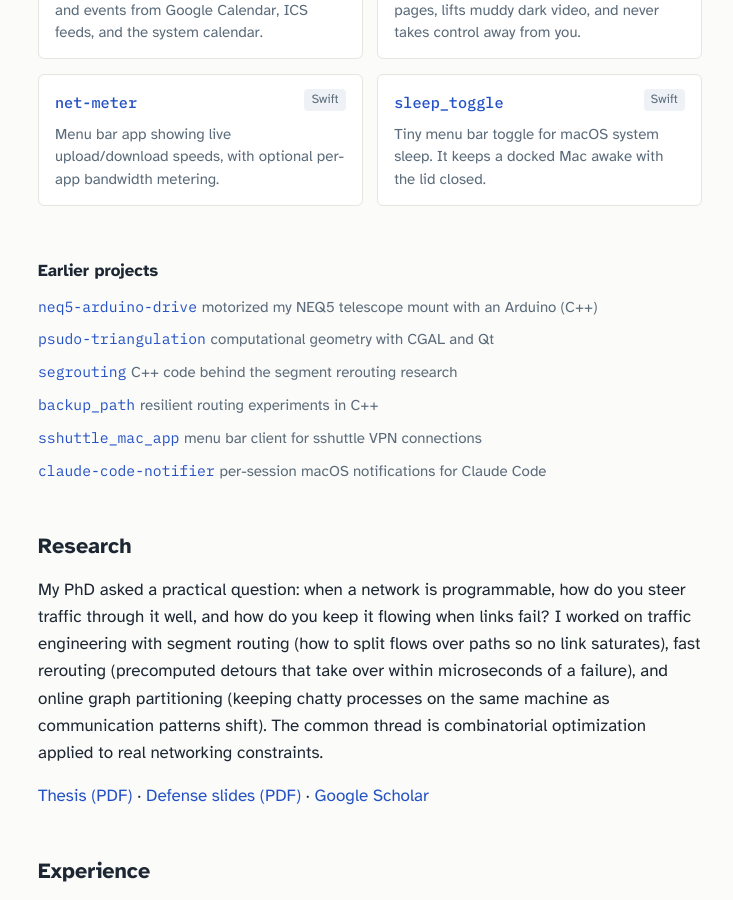
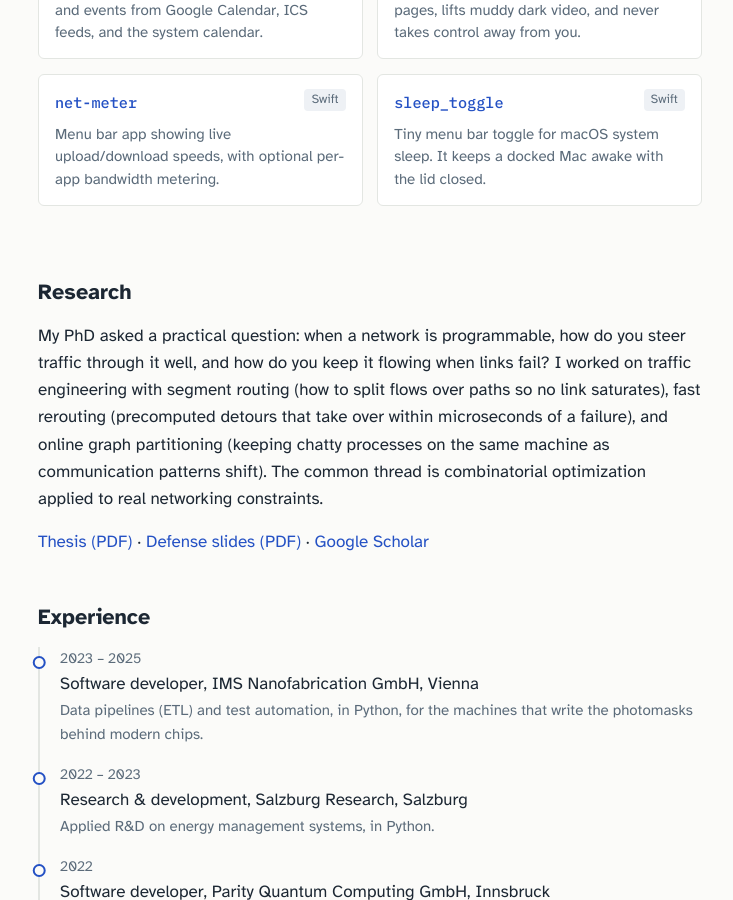
Before and after one commit to maparham/maparham.github.io, a Jekyll site: the page built from index.html, in a window 1280 px wide and 900 px high, scrolled down 1209 px. Shown: the whole window, without its empty margins (270-1003 px from the left). Built offline with Jekyll 4.4.1, drawn with Linux system fonts in a browser that asks for light colours.

Commit message:
remove earlier projects section
Co-Authored-By: Claude Fable 5 <noreply@anthropic.com>
Claude-Session: https://claude.ai/code/session_016FG9etUFyaNwN4uCRVy8qa

```diff
--- a/index.html
+++ b/index.html
@@ -92,16 +92,6 @@ combine applied research with hands-on software development.
   <p class="recent-label" id="recent-label" hidden>Recently pushed on GitHub</p>
   <ul id="recent-repos"></ul>
 </div>
-
-<h3 class="earlier-title">Earlier projects</h3>
-<ul class="earlier">
-  <li><a class="repo" href="https://github.com/maparham/neq5-arduino-drive">neq5-arduino-drive</a> <span class="note">motorized my NEQ5 telescope mount with an Arduino (C++)</span></li>
-  <li><a class="repo" href="https://github.com/maparham/psudo-triangulation">psudo-triangulation</a> <span class="note">computational geometry with CGAL and Qt</span></li>
-  <li><a class="repo" href="https://github.com/maparham/segrouting">segrouting</a> <span class="note">C++ code behind the segment rerouting research</span></li>
-  <li><a class="repo" href="https://github.com/maparham/backup_path">backup_path</a> <span class="note">resilient routing experiments in C++</span></li>
-  <li><a class="repo" href="https://github.com/maparham/sshuttle_mac_app">sshuttle_mac_app</a> <span class="note">menu bar client for sshuttle VPN connections</span></li>
-  <li><a class="repo" href="https://github.com/maparham/claude-code-notifier">claude-code-notifier</a> <span class="note">per-session macOS notifications for Claude Code</span></li>
-</ul>
 
 <h2>Research</h2>
 
```
